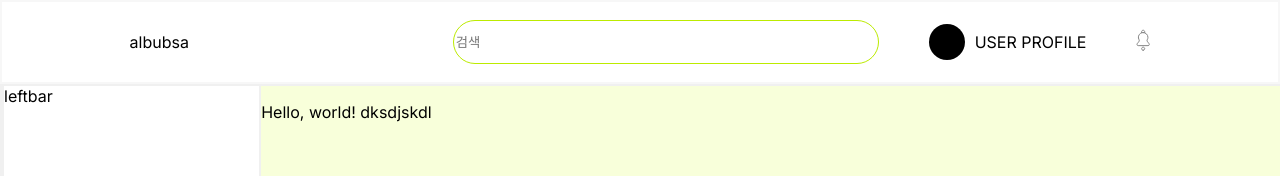
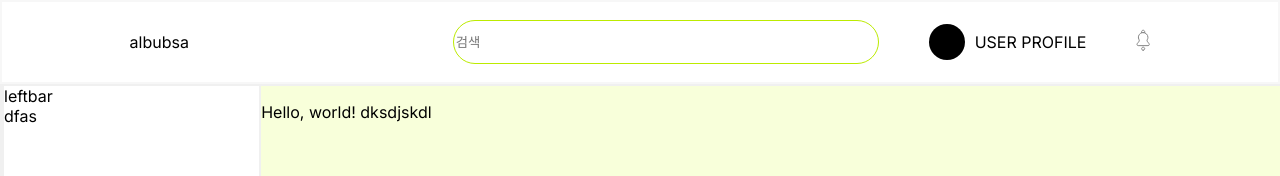
Before and after one commit to jijijig/albeobsa-Front, a Next.js app: page / in a window 1280 px wide. Shown: the top 176 px of the page. Built offline with nearby package versions, Linux system fonts and the light colour scheme.

Commit message:
#1 emotion 으로 수정

```diff
--- a/package.json
+++ b/package.json
@@ -9,6 +9,8 @@
     "lint": "next lint"
   },
   "dependencies": {
+    "@emotion/react": "^11.11.4",
+    "@emotion/styled": "^11.11.5",
     "next": "14.1.4",
     "react": "^18",
     "react-dom": "^18",
--- a/src/components/leftbar.tsx
+++ b/src/components/leftbar.tsx
@@ -1,5 +1,11 @@
-import React from "react";
+import React from 'react';
+import styled from 'emotion-styled';
 
 export default function leftbar() {
-  return <div>leftbar</div>;
+    return (
+        <div>
+            leftbar
+            <div>dfas</div>
+        </div>
+    );
 }
--- a/src/components/navbar.tsx
+++ b/src/components/navbar.tsx
@@ -1,10 +1,9 @@
-"use client";
-import React from "react";
-import styled from "styled-components";
+/** @jsxImportSource @emotion/react */
+import { css } from '@emotion/react';
 
 export default function navbar() {
     return (
-    <Container>
+        <div css={container}>
             <div>
                 <p>albubsa</p>
             </div>
@@ -19,12 +18,7 @@ export default function navbar() {
                     USER PROFILE
                 </div>
                 <div>
-          <svg
-            width="14"
-            height="22"
-            viewBox="0 0 14 22"
-            fill="none"
-            xmlns="http://www.w3.org/2000/svg">
+                    <svg width="14" height="22" viewBox="0 0 14 22" fill="none" xmlns="http://www.w3.org/2000/svg">
                         <path
                             d="M7.15385 3.5564C9.76923 3.5564 11.9231 5.71021 11.9231 8.32559C11.9231 9.17174 11.6923 10.0179 11.2308 10.7871L11 11.2487L11.4615 12.7102C11.6154 13.2486 12 13.6333 12.5385 13.941C13 14.1718 13.3077 14.6334 13.3077 15.1719V15.4795C13.3077 16.0949 12.7692 16.6333 12.1538 16.6333H2.15385C1.53846 16.6333 1 16.0949 1 15.4795V15.1719C1 14.6334 1.30769 14.1718 1.76923 13.941C2.23077 13.7102 2.61539 13.2486 2.84616 12.7102L3.30769 11.2487L3.07692 10.7871C1.69231 8.55632 2.46154 5.55632 4.69231 4.24863C5.46154 3.78709 6.30769 3.5564 7.15385 3.5564Z"
                             stroke="#858585"
@@ -46,11 +40,11 @@ export default function navbar() {
                     </svg>
                 </div>
             </div>
-    </Container>
+        </div>
     );
 }
 
-const Container = styled.div`
+const container = css`
     display: flex;
     width: 80%;
     height: 100%;
--- a/tsconfig.json
+++ b/tsconfig.json
@@ -1,5 +1,6 @@
 {
     "compilerOptions": {
+        "jsxImportSource": "@emotion/react",
         "lib": ["dom", "dom.iterable", "esnext"],
         "allowJs": true,
         "skipLibCheck": true,
```
Also changed, not shown: 1 other file (tests, documents, lock files or other folders). Lines whose indentation alone changed are shown as unchanged.
